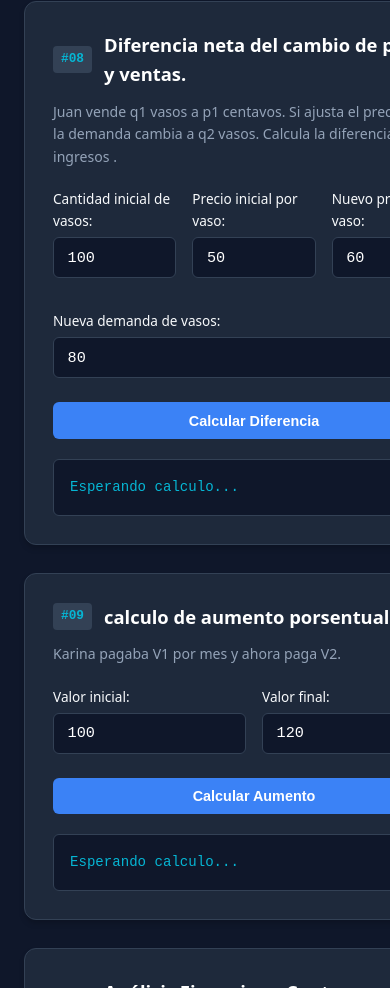
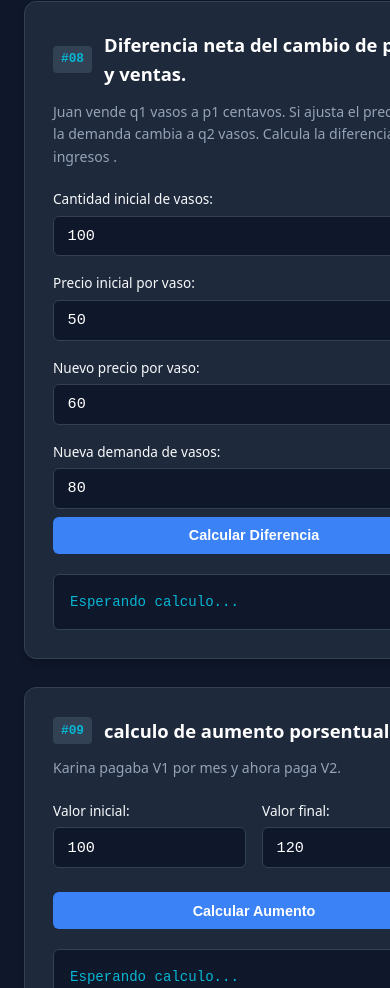
Before and after one commit to rochacamilo98-maker/starter_template_web_github, a plain HTML site: page index.html in a window 390 px wide. Shown: the part 3368-4356 px from the top of the page. Drawn offline with Linux system fonts and the light colour scheme.

Commit message:
feat: agregar diseño adaptable para formulario de ejercicio 8 con dos columnas

```diff
--- a/css/style.css
+++ b/css/style.css
@@ -260,6 +260,32 @@ input:focus {
   border-color: var(--accent-cyan);
   box-shadow: 0 0 0 2px rgba(6, 182, 212, 0.2);
 }
+
+/* Formulario del ejercicio 8: dos columnas */
+.form-row-2col {
+    display: grid;
+    grid-template-columns: repeat(2, minmax(0, 1fr));
+    gap: 1rem;
+}
+
+.form-row-2col .form-group {
+    min-width: 0;
+    margin-bottom: 0;
+}
+
+/* Botón y resultado ocupan las dos columnas */
+.form-row-2col .btn,
+.form-row-2col .result-box {
+    grid-column: 1 / -1;
+}
+
+/* Diseño adaptable */
+@media (max-width: 600px) {
+    .form-row-2col {
+        grid-template-columns: 1fr;
+    }
+}
+
 
 /* Buttons */
 .btn {
--- a/index.html
+++ b/index.html
@@ -116,7 +116,7 @@
         <div class="card">
           <div class="card-header"><span class="card-num">#08</span><h3>Diferencia neta del cambio de precios y ventas.</h3></div>
           <p class="card-desc">Juan vende  q1  vasos a  p1  centavos. Si ajusta el precio a  p2 , la demanda cambia a  q2  vasos. Calcula la diferencia neta de ingresos .</p>
-          <div class="form-row">
+          <div class="form-row form-row-2col">
             <div class="form-group"><label for="input-q1">Cantidad inicial de vasos:</label><input type="number" id="input-q1" value="100"></div>
             <div class="form-group"><label for="input-p1">Precio inicial por vaso:</label><input type="number" id="input-p1" value="50"></div>
             <div class="form-group"><label for="input-p2">Nuevo precio por vaso:</label><input type="number" id="input-p2" value="60"></div>
```
